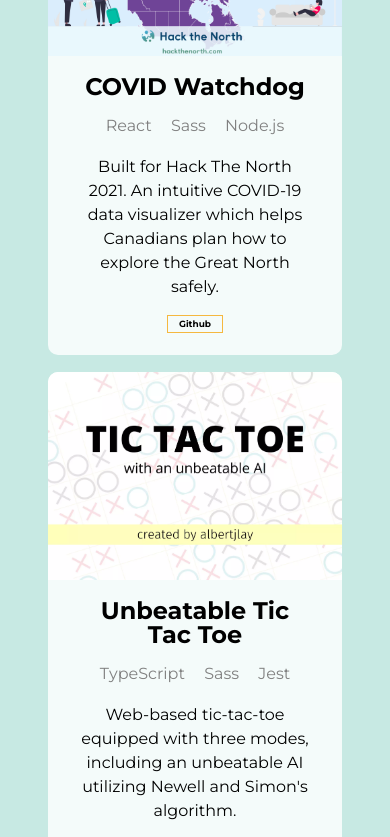
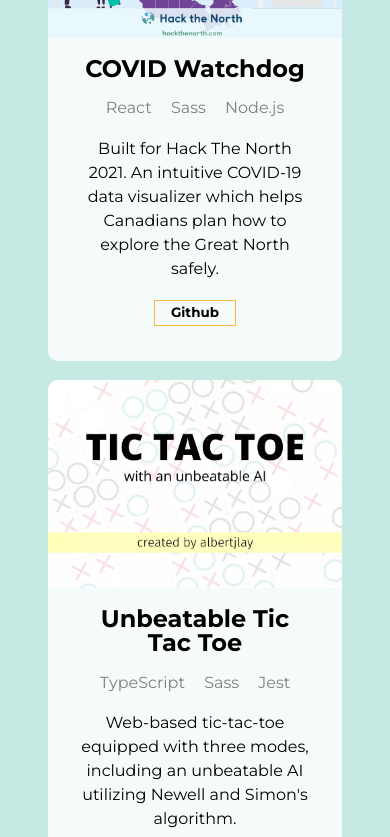
Before and after one commit to albertjlay/albert-lay, a React (Create React App) app: page / in a window 390 px wide. Shown: the part 4008-4845 px from the top of the page. Built offline with nearby package versions, Linux system fonts and the light colour scheme.

Commit message:
Fix styles

```diff
--- a/src/components/Experiences/Experiences.js
+++ b/src/components/Experiences/Experiences.js
@@ -8,7 +8,7 @@ function Experiences() {
   return (
     <section className={styles.experiences}>
       <h2>Places I've been</h2>
-      <VerticalTimeline lineColor="#FCE555" layout="1-column-left">
+      <VerticalTimeline lineColor="#FCE555" layout="1-column-left" style={{ margin: 0 }}>
         <VerticalTimelineElement
           className="vertical-timeline-element--work"
           contentStyle={{ background: '#5EBABC', color: '#fff' }}
--- a/src/components/Projects/ProjectCard.module.scss
+++ b/src/components/Projects/ProjectCard.module.scss
@@ -1,5 +1,5 @@
 .project-card {
-  height: 100%;
+  height: 70vh;
   width: 100%;
   border-radius: 10px;
   display: inline-block;
@@ -15,6 +15,9 @@
   .info {
     margin-top: 1em;
     padding: 0 2rem 1rem 2rem;
+    height: 45%;
+    position: relative;
+
     .name {
       font-weight: 700;
       font-size: 1.5em;
@@ -37,6 +40,9 @@
       margin: 1em auto;
       width: 100%;
       font-size: 0.8rem;
+      position: absolute;
+      top: 100%;
+      left: 0px;
       a {
         margin: 0 3%;
         display: inline-block;
@@ -47,7 +53,14 @@
 
 @media (max-width: 1130px) {
   .project-card {
-    height: 105%;
+    height: fit-content;
+    margin-bottom: 1em;
+    .info {
+      .links {
+        position: static;
+        font-size: 1.2rem;
+      }
+    }
   }
 }
 
--- a/src/components/Projects/ProjectList.module.scss
+++ b/src/components/Projects/ProjectList.module.scss
@@ -6,23 +6,12 @@
     width: 80%;
     text-align: center;
     padding-bottom: 1em;
-    display: grid;
-    grid-column-gap: 5%;
-    row-gap: 1%;
     margin: auto;
   }
 }
 
 @media (min-width: 1130px) {
   .projects-section {
-    // h2 {
-    //   padding: 0;
-    //   border: none;
-    //   height: auto;
-    //   font-size: 5.5vw;
-    //   align-self: flex-start;
-    //   justify-self: flex-start;
-    // }
     ul {
       display: grid;
       align-items: center;
--- a/src/components/nav/NavDesktop.js
+++ b/src/components/nav/NavDesktop.js
@@ -8,7 +8,7 @@ const NavDesktop = (props) => {
       <img src={logo} alt="Logo for website"></img>
       <ul className={styles['nav-list']}>
         {props.sectionList.map((el) => (
-          <li key={el}>
+          <li key={el} className={styles['nav-options']}>
             <Link to={el} smooth={true}>
               {el}
             </Link>
--- a/src/components/nav/NavDesktop.module.scss
+++ b/src/components/nav/NavDesktop.module.scss
@@ -20,11 +20,10 @@
     font-weight: 300;
     font-size: 1.6em;
 
-    li:hover {
+    .nav-options:hover {
       transition: all 100ms ease-in;
       cursor: pointer;
       text-decoration: underline;
-      font-weight: 600;
     }
   }
 }
--- a/src/components/nav/NavMobile.module.scss
+++ b/src/components/nav/NavMobile.module.scss
@@ -2,7 +2,7 @@
   display: flex;
   justify-content: space-between;
   align-items: center;
-  height: 90px;
+  height: 70px;
   width: 100vw;
   padding: 1vh 5vw;
   background-color: rgba(255, 255, 255, 0.98);
```
